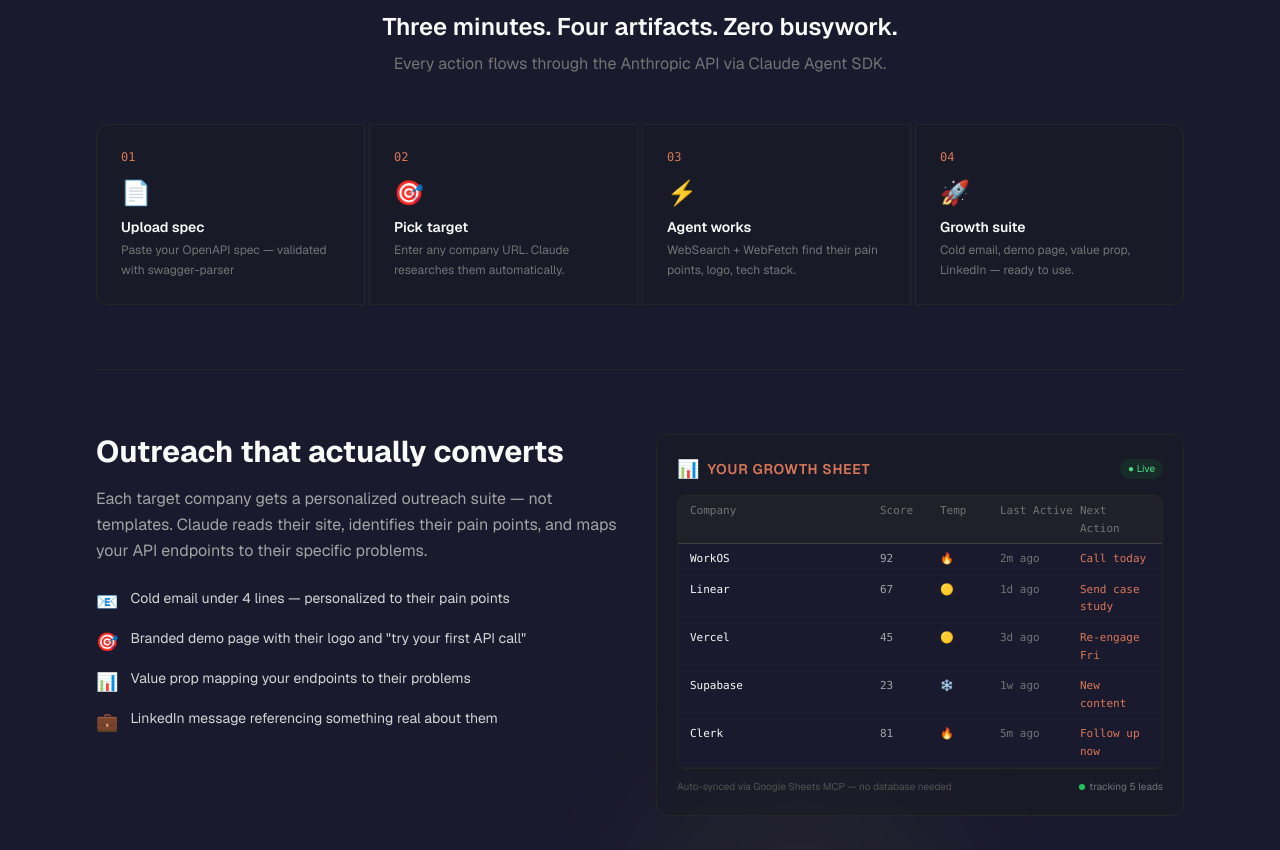
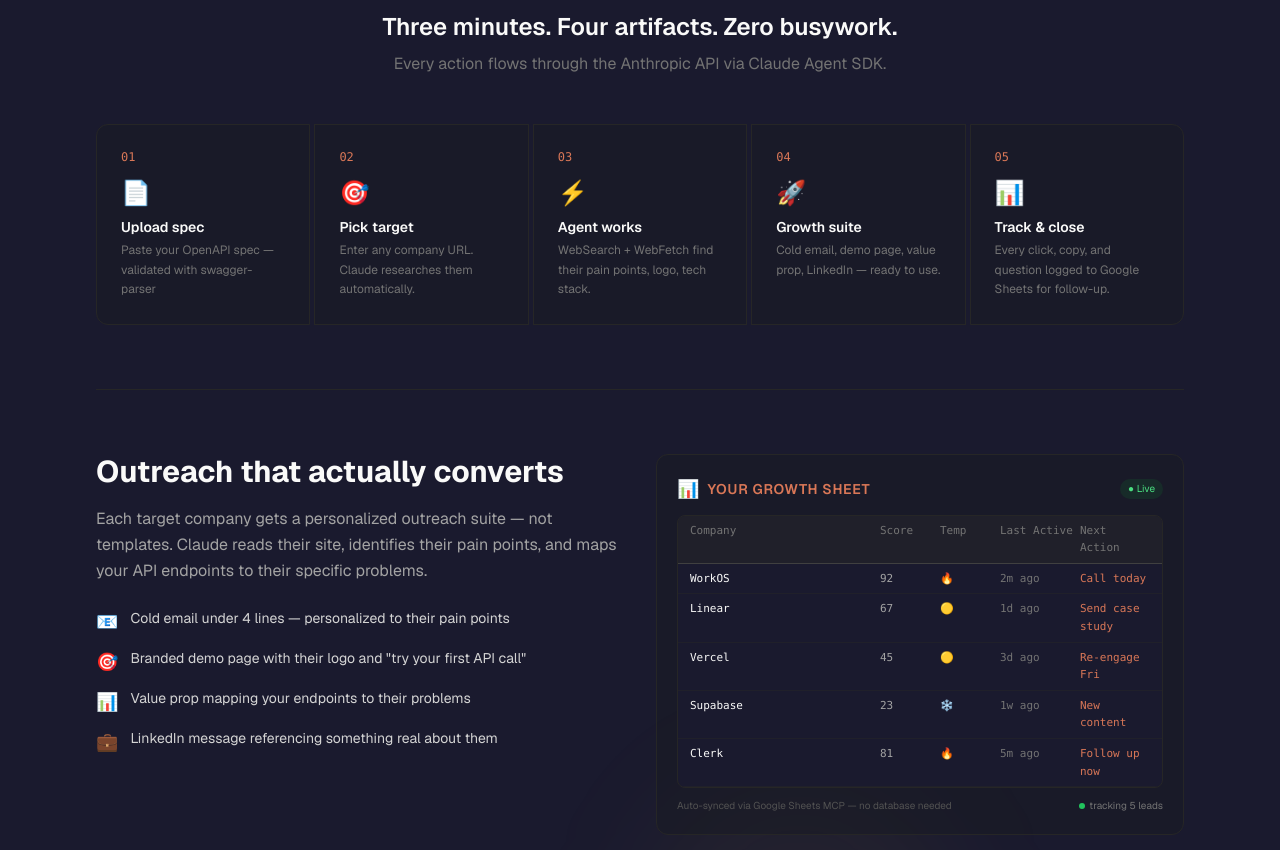
Before and after one commit to zackproser/claude-growth-engine, a Next.js app: page / in a window 1280 px wide. Shown: the part 1320-2170 px from the top of the page. Built offline with nearby package versions, Linux system fonts and the light colour scheme.

Commit message:
feat: add step 05 'Track & close' to pipeline row — spreadsheet tracking

```diff
--- a/src/app/page.tsx
+++ b/src/app/page.tsx
@@ -86,12 +86,13 @@
             <p className="text-neutral-500">Every action flows through the Anthropic API via Claude Agent SDK.</p>
           </div>
 
-          <div className="grid md:grid-cols-4 gap-1">
+          <div className="grid md:grid-cols-5 gap-1">
             {[
               { step: '01', icon: '📄', title: 'Upload spec', desc: 'Paste your OpenAPI spec — validated with swagger-parser' },
               { step: '02', icon: '🎯', title: 'Pick target', desc: 'Enter any company URL. Claude researches them automatically.' },
               { step: '03', icon: '⚡', title: 'Agent works', desc: 'WebSearch + WebFetch find their pain points, logo, tech stack.' },
               { step: '04', icon: '🚀', title: 'Growth suite', desc: 'Cold email, demo page, value prop, LinkedIn — ready to use.' },
+              { step: '05', icon: '📊', title: 'Track & close', desc: 'Every click, copy, and question logged to Google Sheets for follow-up.' },
             ].map((item) => (
               <div key={item.step} className="bg-dark-alt/50 border border-neutral-800 p-6 first:rounded-l-xl last:rounded-r-xl">
                 <div className="text-xs text-primary font-mono mb-3">{item.step}</div>
```
